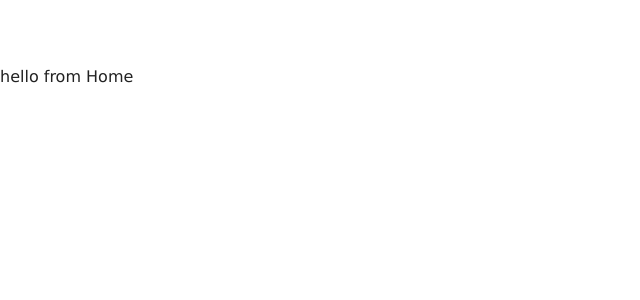
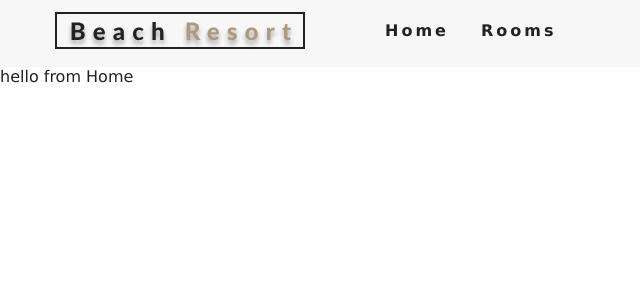
Before and after one commit to Heltzel/beach-resort, a React (Create React App) app: page / in a window 1280 px wide. Shown: the top 300 px of the page, without its empty margins (0-640 px from the left). Built offline with nearby package versions, Linux system fonts and the light colour scheme.

Commit message:
Navbar Component

```diff
--- a/src/App.js
+++ b/src/App.js
@@ -3,12 +3,14 @@
 import Home from './pages/Home'
 import Rooms from './pages/Rooms'
 import SingleRoom from './pages/SingleRoom'
+import Navbar from './Navbar'
 
 import { Route, Switch } from 'react-router-dom'
 
 function App() {
   return (
     <>
+      <Navbar />
       <Switch>
         <Route exact path="/" component={Home} />
         <Route exact path="/rooms/" component={Rooms} />
--- /dev/null
+++ b/src/Navbar.js
@@ -0,0 +1,44 @@
+import React, { Component } from 'react'
+import { Link } from 'react-router-dom'
+import logo from './images/logo.svg'
+import { FaAlignRight } from 'react-icons/fa'
+
+export default class Navbar extends Component {
+  state = {
+    isOpen: false,
+  }
+  handleToggle = () => {
+    this.setState({ isOpen: !this.state.isOpen })
+  }
+
+  render() {
+    return (
+      <nav className="navbar">
+        <div className="nav-center">
+          <div className="nav-header">
+            <Link to="/">
+              <img src={logo} alt="Beach Resort" />
+            </Link>
+            <button
+              className="nav-btn"
+              type="button"
+              onClick={this.handleToggle}
+            >
+              <FaAlignRight className="nav-icon" />
+            </button>
+          </div>
+          <ul
+            className={this.state.isOpen ? 'nav-links show-nav' : 'nav-links'}
+          >
+            <li>
+              <Link to="/">Home</Link>
+            </li>
+            <li>
+              <Link to="/rooms">Rooms</Link>
+            </li>
+          </ul>
+        </div>
+      </nav>
+    )
+  }
+}
```
Also changed, not shown: 1 other file (tests, documents, lock files or other folders).
